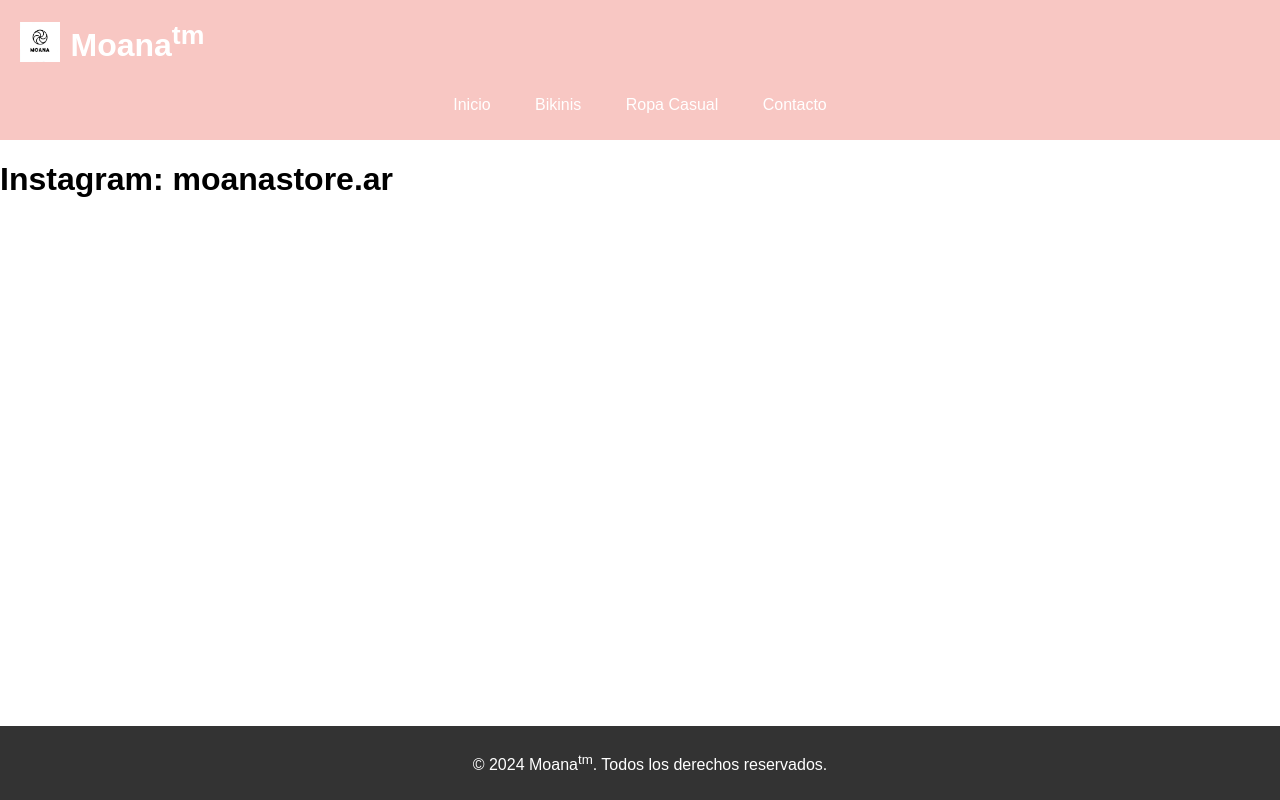
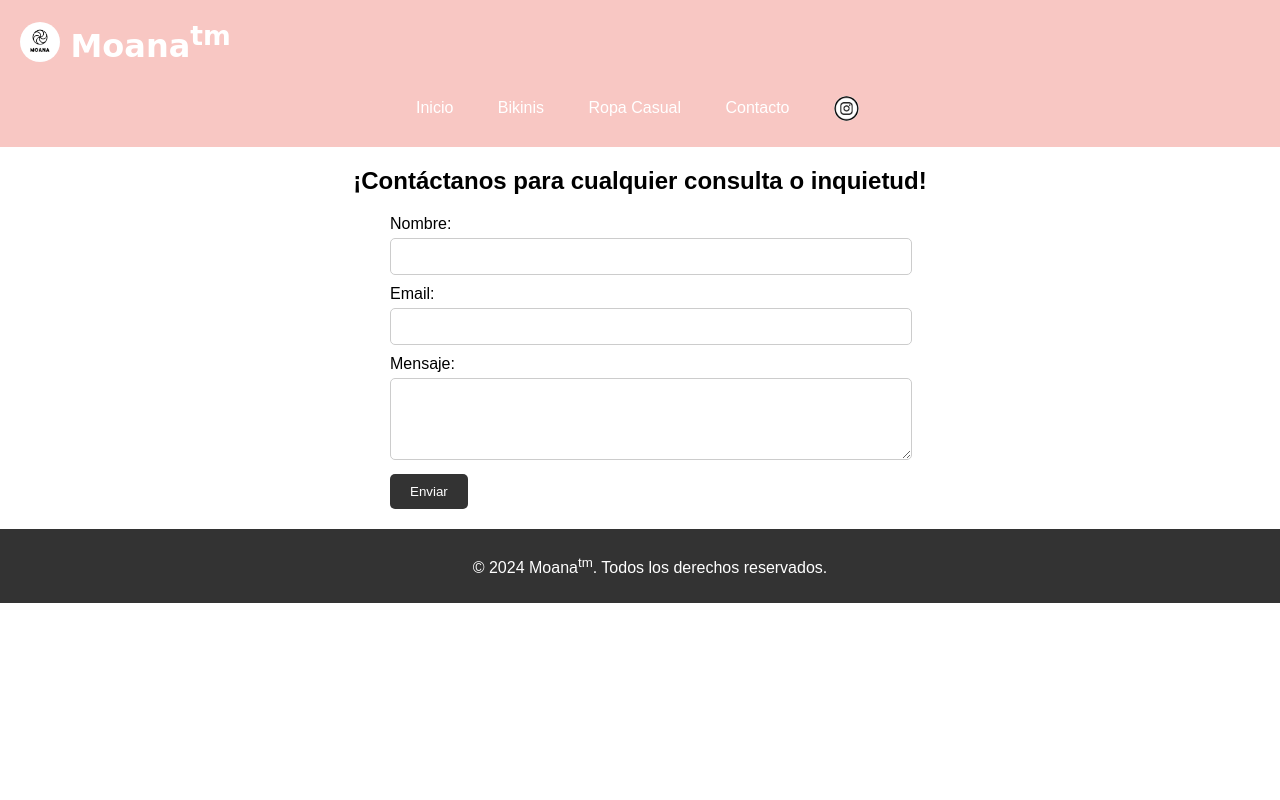
Before and after one commit to Eltiobatta/Primer-Presentaci-n-pagina-webb, a plain HTML site: page contacto.html in a window 1280 px wide. Drawn offline with Linux system fonts and the light colour scheme.

Commit message:
Primera entrega pagina web

```diff
--- a/contacto.html
+++ b/contacto.html
@@ -3,7 +3,6 @@
 <head>
     <meta charset="UTF-8">
     <meta name="viewport" content="width=device-width, initial-scale=1.0">
-    <title>Contacto - Moana</title>
     <link rel="stylesheet" href="styles.css"> <!-- Enlace al archivo CSS -->
 </head>
 <body>
@@ -21,16 +20,31 @@
             <li><a href="bikinis.html">Bikinis</a></li>
             <li><a href="ropacasual.html">Ropa Casual</a></li>
             <li><a href="contacto.html">Contacto</a></li>
+            <li><a href="https://www.instagram.com/moanastore.ar/?hl=es-la" target="_blank" class="boton-instagram">
+                <img src="Fotos/ig.PNG" alt="Instagram">
+            </a></li>
         </ul>
     </nav>
 
     <!-- Contenido principal de la página -->
     <main>
         <!-- Contenido específico de la página de Contacto -->
-        <h1>Instagram: moanastore.ar</h1>
+        <section id="contact">
+            <center> <h1>¡Contáctanos para cualquier consulta o inquietud!</h1> </center>
+            <form action="enviar_formulario.php" method="POST">
+                <label for="nombre">Nombre:</label>
+                <input type="text" id="nombre" name="nombre" required>
+                <label for="email">Email:</label>
+                <input type="email" id="email" name="email" required>
+                <label for="mensaje">Mensaje:</label>
+                <textarea id="mensaje" name="mensaje" rows="4" required></textarea>
+                <button type="submit">Enviar</button>
+            </form>
+        </section>
     </main>
 
     <!-- Pie de página -->
+
     <footer>
         <p>&copy; 2024 Moana<sup>tm</sup>. Todos los derechos reservados.</p>
     </footer>
--- a/styles.css
+++ b/styles.css
@@ -24,12 +24,14 @@ header {
 header h1 {
     margin: 0;
     color: #fff;
+    font-family: cursive; /* Tipografía */
 }
 
 /* Estilos para el logo en el encabezado */
 header img {
     margin-right: 10px; /* Espacio entre el logo y el título */
     height: 40px; /* Altura del logo */
+    border-radius: 30px; /*hacemos el logo circular*/
 }
 
 /* Estilos para la barra de navegación */
@@ -68,6 +70,15 @@ header img {
 /* Estilos al pasar el cursor sobre los enlaces de navegación */
 .navbar ul li a:hover {
     background-color: rgba(255, 255, 255, 0.5); /* Fondo semi-transparente al pasar el ratón */
+}
+
+/* Estilos para el botón de Instagram */
+.boton-instagram img {
+    width: 25px; /* Ancho de la imagen del botón */
+    height: 25px; /* Altura de la imagen del botón */
+    vertical-align: middle; /* Alinear verticalmente la imagen dentro del enlace */
+    margin-right: 5px; /* Margen derecho para separar la imagen del texto */
+    border-radius: 15px; /* Bordes redondeados */
 }
 
 /* Estilos para la imagen principal */
@@ -111,7 +122,7 @@ header img {
 
 /* Animación al pasar el cursor sobre las imágenes */
 .grid-item img:hover {
-    transform: scale(1.3); /* Aumento ligeramente el tamaño */
+    transform: scale(1.5); /* Aumento ligeramente el tamaño */
 }
 
 /* Estilos para el pie de página */
@@ -120,8 +131,49 @@ footer {
     color: #fff; /* Color del texto */
     padding: 10px; /* Espaciado interno */
     text-align: center; /* Alineación centrada */
-    position: fixed; /* Pie de página fijo en la parte inferior */
+    /* Pie de página fijo en la parte inferior */
     bottom: 0; /* Alineación en la parte inferior */
     left: 0; /* Alineación a la izquierda */
     width: 100%; /* Ancho completo */
 }
+/* Seccion de contacto */
+section {
+    margin-bottom: 20px;
+}
+
+form {
+    max-width: 500px;
+    margin: 0 auto;
+}
+
+label {
+    display: block;
+    margin-bottom: 5px;
+}
+
+input[type="text"],
+input[type="email"],
+textarea {
+    width: 100%;
+    padding: 10px;
+    margin-bottom: 10px;
+    border: 1px solid #ccc;
+    border-radius: 5px;
+}
+
+textarea {
+    resize: vertical;
+}
+
+button {
+    padding: 10px 20px;
+    background-color: #333;
+    color: #fff;
+    border: none;
+    border-radius: 5px;
+    cursor: pointer;
+}
+
+button:hover {
+    background-color: #555;
+}
```
Also changed, not shown: bikinis.html (+3 -0 lines), index.html (+3 -0 lines), ropacasual.html (+3 -0 lines), Fotos/ig.PNG (added).
